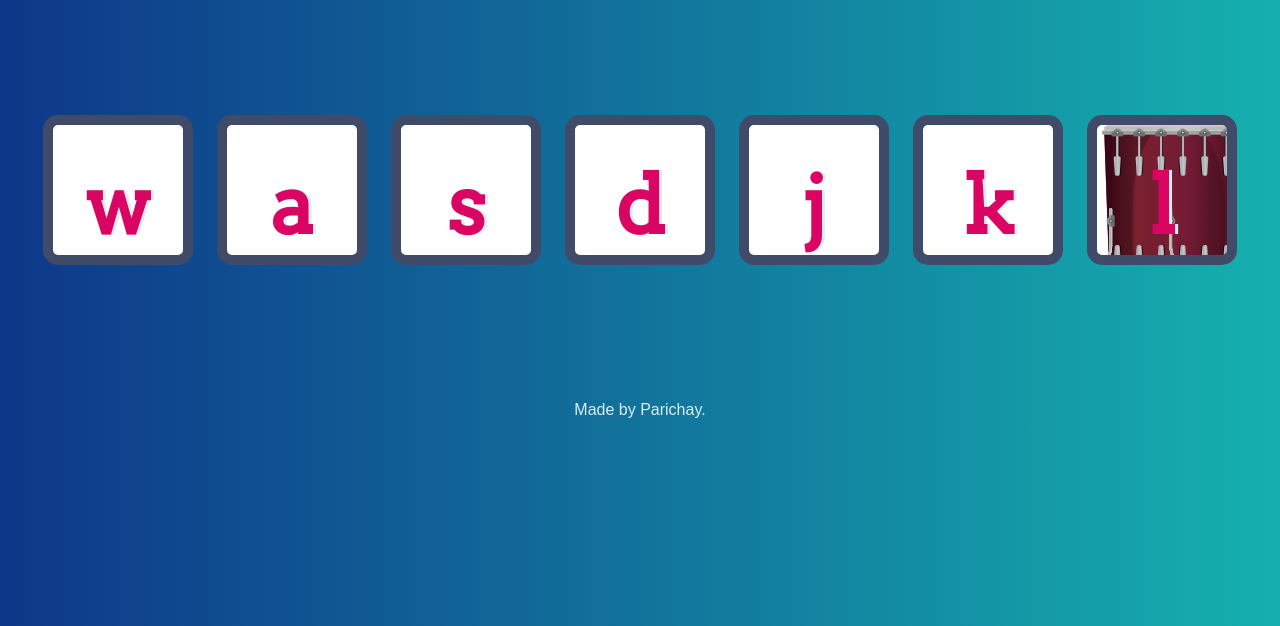
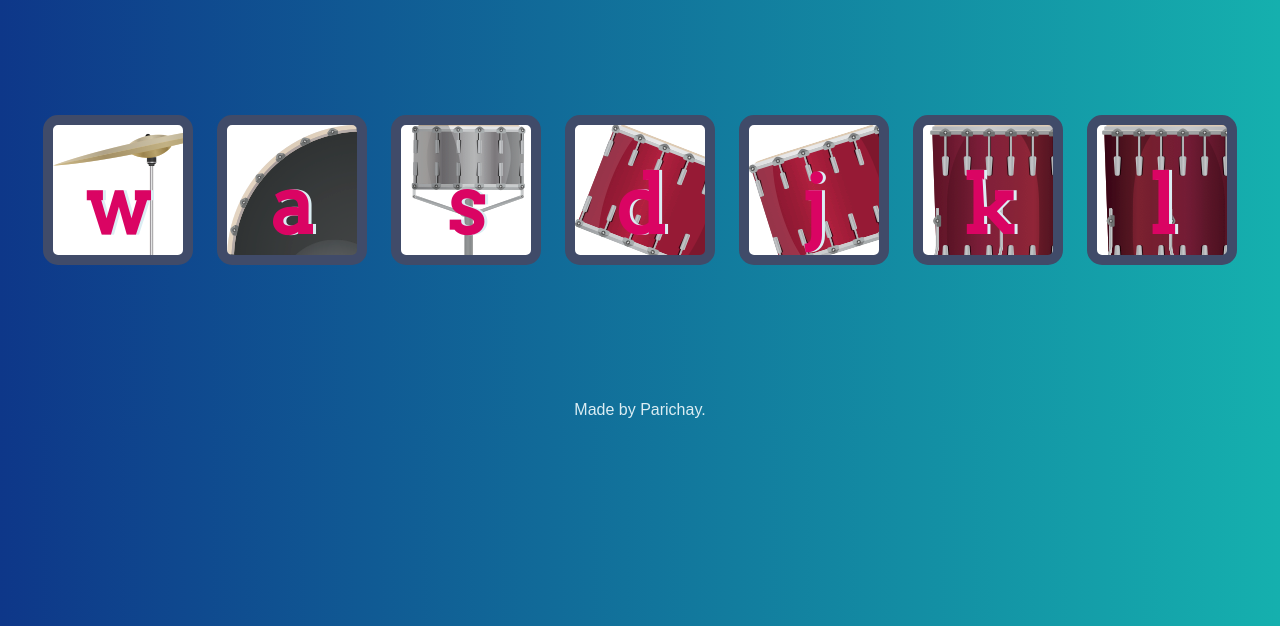
Before and after one commit to Parichay02/drumkit-html, a plain HTML site: page index.html in a window 1280 px wide. Shown: the part 174-800 px from the top of the page. Drawn offline with Linux system fonts and the light colour scheme; files whose address does not match are found by name.

Commit message:
Update styles.css

```diff
--- a/styles.css
+++ b/styles.css
@@ -18,27 +18,27 @@ footer {
 }
 
 .w {
- background: url(images/crash.png);
+ background: url(crash.png);
 }
 
 .a {
-  background: url(images/kick.png);
+  background: url(kick.png);
 }
 
 .s {
-  background: url(images/snare.png);
+  background: url(snare.png);
 }
 
 .d {
-  background: url(images/tom1.png);
+  background: url(tom1.png);
 }
 
 .j {
-  background: url(images/tom2.png);
+  background: url(tom2.png);
 }
 
 .k {
-  background: url(images/tom3.png);
+  background: url(tom3.png);
 }
 
 .l {
```
